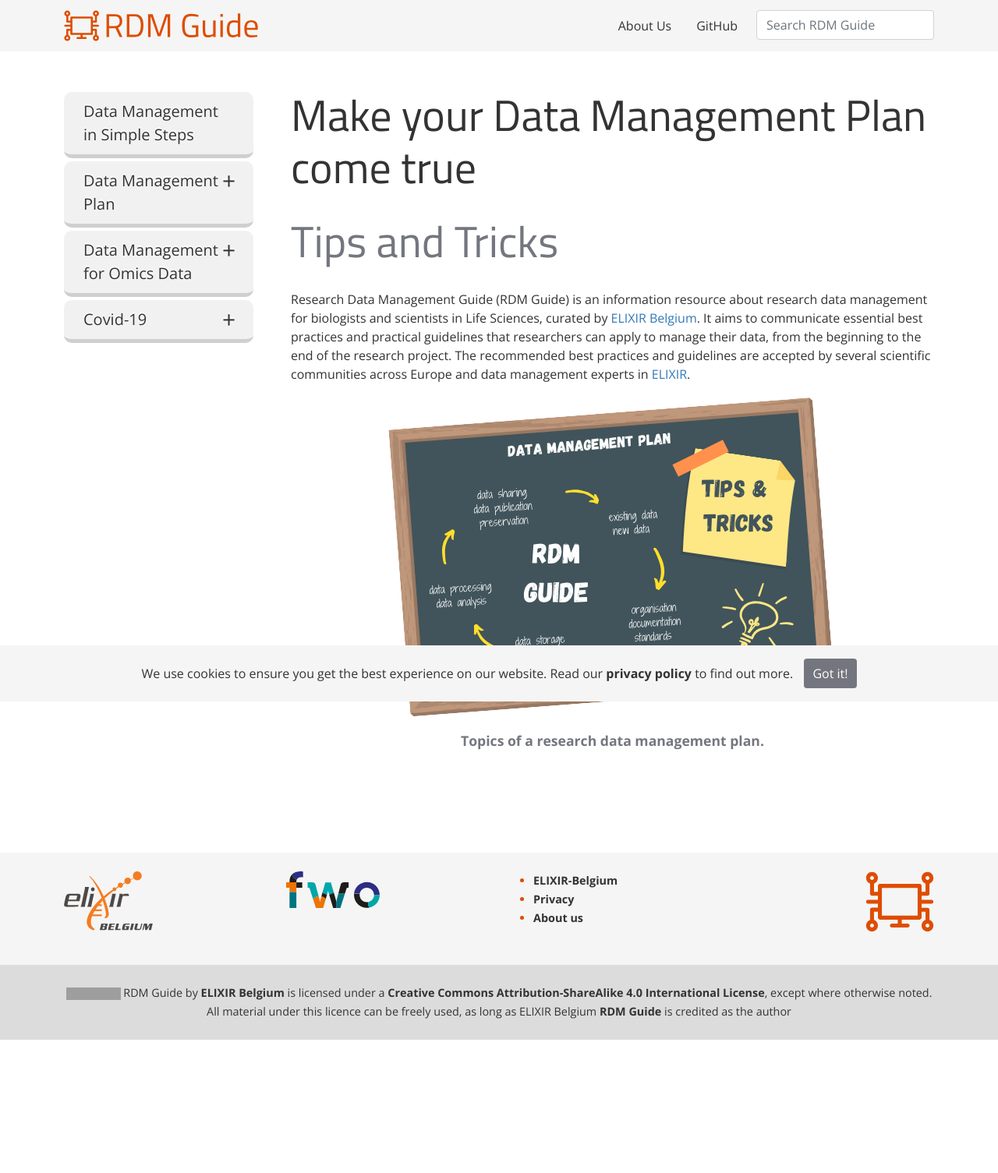
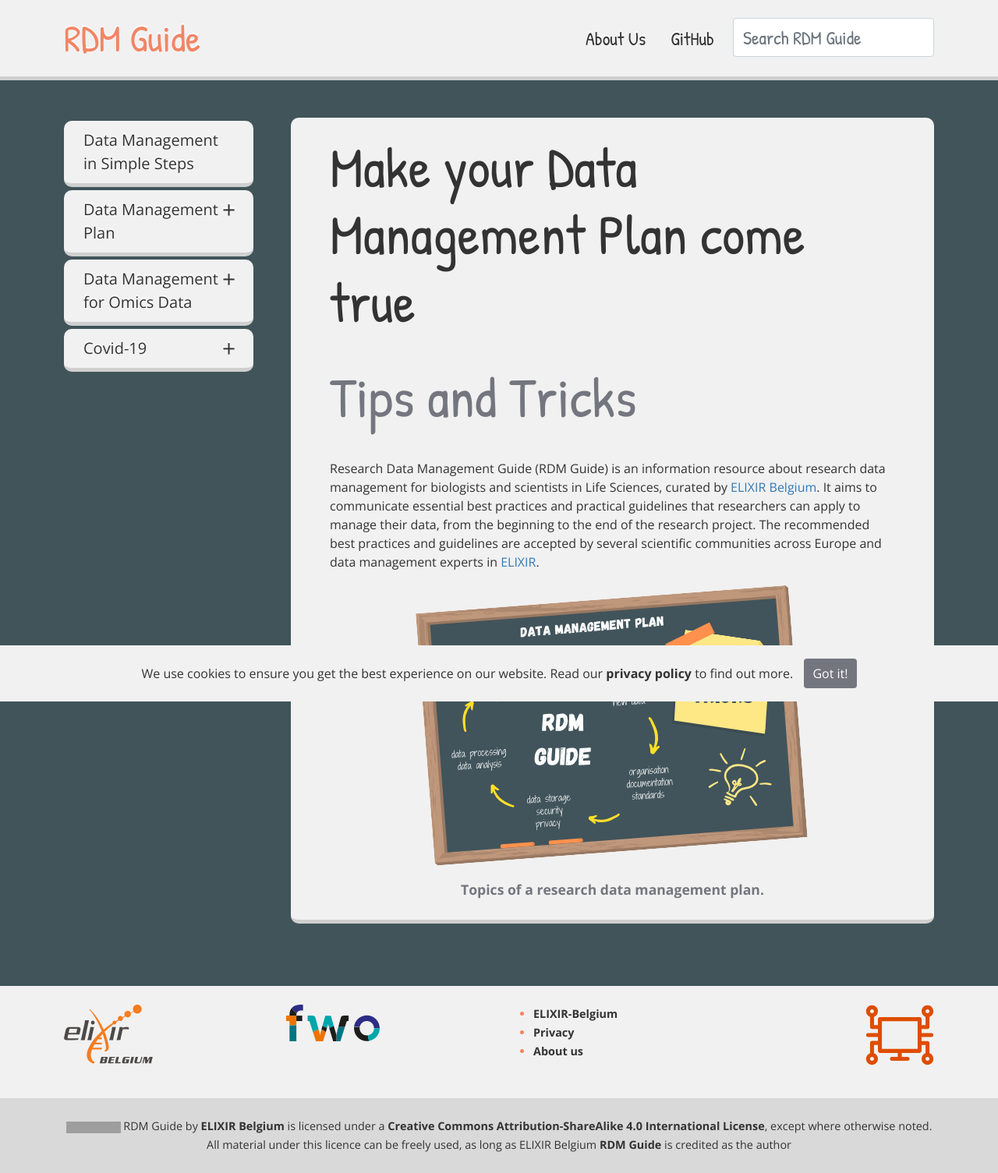
Before and after one commit to ELIXIR-Belgium/rdm-guide, a Jekyll site: the page built from index.md, in a window 1280 px wide. Shown: the whole page at 78% size. Built offline with Jekyll 4.4.1, drawn with Linux system fonts in a browser that asks for light colours; before the commit the page ends 1334 px from its top, so only the background shows below that; grey boxes are pictures that could not be loaded.

Commit message:
new theme part 2

```diff
--- a/_includes/head.html
+++ b/_includes/head.html
@@ -22,7 +22,7 @@
     <!-- Custom edits on top of bootstrap -->
     <link rel="stylesheet" href="{{ 'assets/css/main.css' | relative_url }}">
     <!-- Main font  -->
-    <link href="https://fonts.googleapis.com/css2?family=Titillium+Web:ital,wght@0,200;0,300;0,400;0,600;0,700;0,900;1,200;1,300;1,400;1,600;1,700&display=swap" rel="stylesheet">
+    <link href="https://fonts.googleapis.com/css2?family=Patrick+Hand&display=swap" rel="stylesheet">
     <link href="https://fonts.googleapis.com/css2?family=Open+Sans:wght@300;400;600;700;800&display=swap" rel="stylesheet">
     <!-- JavaScript  -->
     <script src="{{ 'assets/js/popper.min.js' | relative_url }}"></script>
--- a/_includes/topnav.html
+++ b/_includes/topnav.html
@@ -4,7 +4,7 @@
     <a class="visually-hidden-focusable" href='#footer'>Skip to footer</a>
     <nav class="navbar navbar-expand-lg mb-2 mb-lg-5">
         <div class="container">
-            <a class="navbar-brand" href="{{ 'index.html' | relative_url }}"><img alt="ELIXIR logo" src="{{ 'assets/img/RDM_guide.svg' | relative_url }}">{% if site.topnav_title %}{{site.topnav_title}}{% endif %}</a>
+            <a class="navbar-brand" href="{{ 'index.html' | relative_url }}">RDM Guide</a>
             <button class="navbar-toggler" type="button" data-bs-toggle="collapse" data-bs-target="#navbarCollapse" aria-controls="navbarCollapse" aria-expanded="false" aria-label="Toggle navigation">
                 <i title="navbar-toggler" class="fa fa-bars"></i>
             </button>
--- a/assets/css/main.css
+++ b/assets/css/main.css
@@ -1,14 +1,15 @@
 :root {
 
-    --primary-theme-color: #de4d00;
+    --primary-theme-color: #f28565;
+    --second-theme-color: #40545a;
     --link-color: #337ab7;
-    --light-grey: whitesmoke;
+    --light-grey: #f1f1f1;
     --white: #ffffff;
     --hover-grey: #74767f;
     --nav-bg: var(--light-grey);
     --nav-color: #333;
     --main-text-color: #333;
-    --main-bg-color: var(--white);
+    --main-bg-color: var(--second-theme-color);
     --footer-bg: var(--light-grey);
     --footer-color: #333;
     --white-text: var(--white);
@@ -25,8 +26,8 @@ body {
 }
 
 h1 {
-    font-family: 'Titillium Web', sans-serif;
-    font-size: 3.5em;
+    font-family: 'Patrick Hand', cursive;
+    font-size: 4.5em;
     font-weight: 400;
     margin-bottom: 0.5em;
 }
@@ -38,9 +39,8 @@ h1 {
 }
 
 main h2 {
-    font-family: 'Titillium Web', sans-serif;
-    font-size: 1.6em;
-    font-weight: 700;
+    font-family: 'Patrick Hand', cursive;
+    font-size: 2.6em;
     color: var(--primary-theme-color);
     margin: 40px 0 10px;
 }
@@ -153,14 +153,17 @@ pre code {
 
 .navbar {
     background-color: var(--nav-bg);
+    border-bottom: 5px solid #cfcfcf;
+    text-shadow: 0px -2px white;
 }
 
 .navbar-brand img {
     height: 40px;
 }
 
-.navbar-nav .nav-item a {
+.navbar-nav .nav-item a, .navbar-nav .nav-item .form-control {
     color: var(--nav-color);
+    font-size: 1.5em;
 }
 
 .navbar-nav .nav-item a:hover {
@@ -172,6 +175,7 @@ pre code {
     color: var(--white-text);
     background-color: var(--primary-theme-color);
     border-radius: 4px;
+    text-shadow: 0px -2px #d27357;
 }
 
 .navbar-toggler {
@@ -399,9 +403,11 @@ pre code {
 
 #toc {
     padding: 15px;
-    background-color: var(--light-grey);
+    background-color: #d6d9da;
     margin: 1.75em 0 2em;
-    border-radius: 4px;
+    padding: 10px 25px;
+    border-radius: 10px;
+    border-bottom: 5px solid #bbbebf;
     max-width: 400px;
     line-height: 1.4;
 }
@@ -794,8 +800,26 @@ h2.card-title {
 /* -----Homepage----- */
 
 .blurb-title {
-    font-family: 'Exo 2', sans-serif;
     font-size: 1.3em;
     margin-bottom: 18px;
     font-weight: 600;
 }
+
+#main {
+    background-color: #f1f1f1;
+    padding: 20px 50px;
+    border-radius: 10px;
+    border-bottom: 5px solid #cfcfcf;
+}
+
+.navbar-brand {
+    font-size: 3em;
+    color: var(--primary-theme-color)
+}
+.navbar-brand:hover {
+    color: #d27357;
+}
+
+.navbar {
+    font-family: 'Patrick Hand', cursive;
+}
```
Also changed, not shown: images/RDMGuide-01.svg.
